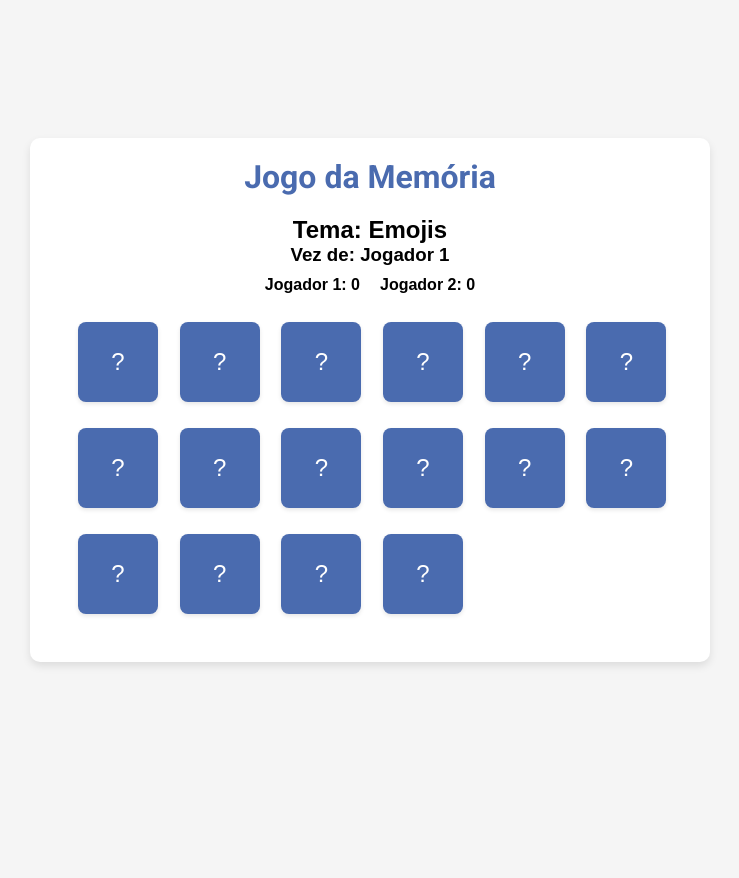
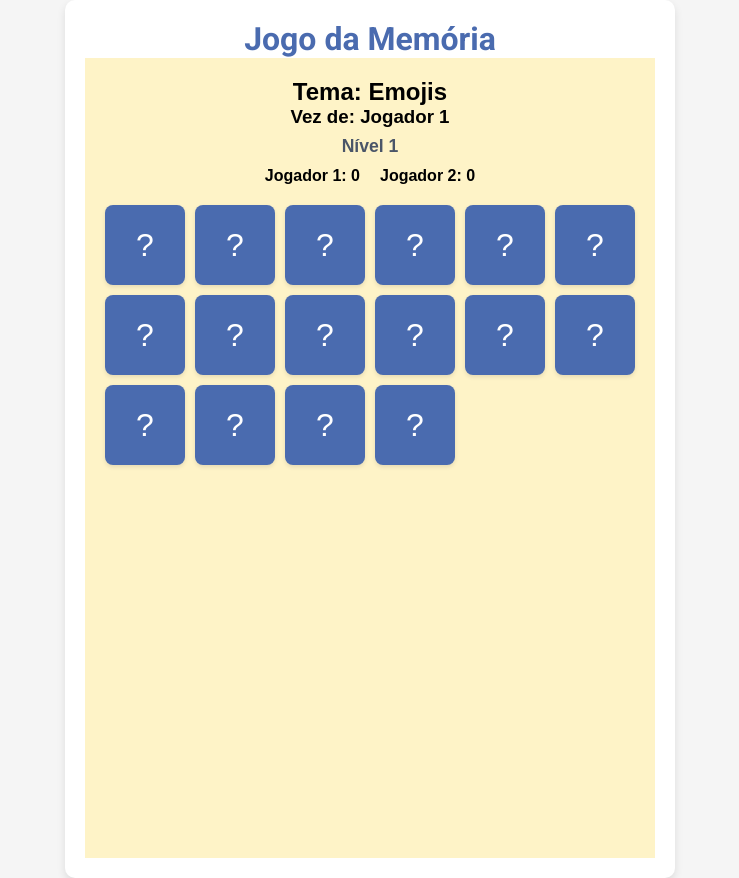
Before and after one commit to mac-2012-bot/memory-game, a React (Vite) app: page / in a window 1280 px wide. Both pictures are taken after a click on the button "Iniciar Jogo". Shown: the whole page, without its empty margins (270-1009 px from the left). Before the commit the page ends 800 px from the top, so only its background shows below. Built offline with nearby package versions, Linux system fonts and the light colour scheme.

Commit message:
feat: níveis, velocidade progressiva e cor de fundo por nível

```diff
--- a/src/App.css
+++ b/src/App.css
@@ -16,6 +16,12 @@ body {
   box-shadow: 0 4px 8px rgba(0, 0, 0, 0.1);
   max-width: 800px;
   width: 100%;
+}
+
+.app.playing {
+  background: transparent;
+  box-shadow: none;
+  padding: 0;
 }
 
 h1 {
--- a/src/App.tsx
+++ b/src/App.tsx
@@ -1,6 +1,6 @@
 import React, { useState } from 'react';
 import GameBoard from './components/GameBoard';
-import { Player, Theme } from './types';
+import type { Player, Theme } from './types';
 import './App.css';
 
 const App: React.FC = () => {
--- a/src/components/Card.tsx
+++ b/src/components/Card.tsx
@@ -1,5 +1,5 @@
 import React from 'react';
-import { CardType } from '../types';
+import type { CardType } from '../types';
 import '../styles/Card.css';
 
 interface CardProps {
--- a/src/components/GameBoard.tsx
+++ b/src/components/GameBoard.tsx
@@ -1,5 +1,6 @@
 import React, { useState, useEffect } from 'react';
-import { GameState, Player, Theme } from '../types';
+import { LEVEL_BACKGROUNDS } from '../types';
+import type { GameState, Player, Theme } from '../types';
 import { initializeGame, flipCard, resetFlippedCards, checkGameOver } from '../utils';
 import Card from './Card';
 import '../styles/GameBoard.css';
@@ -15,27 +16,29 @@ const GameBoard: React.FC<GameBoardProps> = ({ players, theme, onGameOver }) =>
     initializeGame(players, theme)
   );
 
-  // Resetar cartas viradas após 1 segundo
+  // Resetar cartas viradas após o delay do nível atual
   useEffect(() => {
     if (gameState.flippedCards.length === 2) {
       const timer = setTimeout(() => {
         setGameState((prev) => resetFlippedCards(prev));
-      }, 1000);
+      }, gameState.flipDelayMs);
       return () => clearTimeout(timer);
     }
-  }, [gameState.flippedCards]);
+  }, [gameState.flippedCards, gameState.flipDelayMs]);
 
   // Verificar se o jogo acabou
   useEffect(() => {
     const updatedGameState = checkGameOver(gameState);
-    if (updatedGameState.gameOver) {
+    if (updatedGameState.gameOver && !gameState.gameOver) {
       const winner = updatedGameState.players.reduce((prev, current) =>
         prev.score > current.score ? prev : current
       );
       onGameOver(winner);
     }
-    setGameState(updatedGameState);
-  }, [gameState.cards]);
+    if (updatedGameState.gameOver) {
+      setGameState(updatedGameState);
+    }
+  }, [gameState.cards, gameState.gameOver, gameState.players, onGameOver]);
 
   const handleCardClick = (cardId: string) => {
     // Só permite virar cartas se não houver 2 já viradas
@@ -45,12 +48,19 @@ const GameBoard: React.FC<GameBoardProps> = ({ players, theme, onGameOver }) =>
   };
 
   const currentPlayer = gameState.players[gameState.currentPlayerIndex];
+  const bgColor = LEVEL_BACKGROUNDS[(gameState.level - 1) % LEVEL_BACKGROUNDS.length];
 
   return (
-    <div className="game-board">
+    <div
+      className="game-board"
+      style={{ backgroundColor: bgColor, transition: 'background-color 0.6s ease' }}
+    >
       <div className="game-info">
         <h2>Tema: {gameState.theme.name}</h2>
         <h3>Vez de: {currentPlayer.name}</h3>
+        <div className="level-info">
+          <strong>Nível {gameState.level}</strong>
+        </div>
         <div className="scores">
           {gameState.players.map((player) => (
             <div key={player.id} className="player-score">
--- a/src/styles/Card.css
+++ b/src/styles/Card.css
@@ -1,10 +1,10 @@
 .card {
   perspective: 1000px;
-  width: 80px;
-  height: 80px;
-  margin: 8px;
+  width: 100%;
+  aspect-ratio: 1 / 1;
   cursor: pointer;
   transition: transform 0.3s;
+  box-sizing: border-box;
 }
 
 .card:hover {
@@ -26,6 +26,8 @@
 
 .card-front, .card-back {
   position: absolute;
+  top: 0;
+  left: 0;
   width: 100%;
   height: 100%;
   backface-visibility: hidden;
@@ -34,7 +36,7 @@
   justify-content: center;
   border-radius: 8px;
   box-shadow: 0 2px 4px rgba(0, 0, 0, 0.1);
-  font-size: 24px;
+  font-size: clamp(18px, 5vw, 32px);
   background: #fff;
 }
 
--- a/src/styles/GameBoard.css
+++ b/src/styles/GameBoard.css
@@ -4,6 +4,9 @@
   align-items: center;
   padding: 20px;
   font-family: Arial, sans-serif;
+  min-height: 100vh;
+  width: 100%;
+  box-sizing: border-box;
 }
 
 .game-info {
@@ -11,10 +14,18 @@
   text-align: center;
 }
 
+.level-info {
+  margin-top: 8px;
+  font-size: 1.1em;
+  color: #4a5568;
+}
+
 .scores {
   display: flex;
   gap: 20px;
   margin-top: 10px;
+  flex-wrap: wrap;
+  justify-content: center;
 }
 
 .player-score {
@@ -25,17 +36,14 @@
   display: grid;
   grid-template-columns: repeat(auto-fill, minmax(80px, 1fr));
   gap: 10px;
+  width: 100%;
   max-width: 600px;
   margin: 0 auto;
+  box-sizing: border-box;
 }
 
 @media (max-width: 600px) {
   .cards-grid {
     grid-template-columns: repeat(auto-fill, minmax(60px, 1fr));
   }
-
-  .card {
-    width: 60px;
-    height: 60px;
-  }
 }
--- a/src/types.ts
+++ b/src/types.ts
@@ -24,4 +24,23 @@ export type GameState = {
   flippedCards: CardType[];
   gameOver: boolean;
   theme: Theme;
+  level: number; // Nível atual (1, 2, 3, ...)
+  movesInLevel: number; // Jogadas feitas no nível atual
+  flipDelayMs: number; // Tempo que as cartas ficam viradas (ms) — baixa com o nível
 };
+
+// Cores de fundo por nível (passa a cor de fundo do tabuleiro)
+export const LEVEL_BACKGROUNDS: string[] = [
+  '#fef3c7', // 1 — amarelo claro
+  '#dbeafe', // 2 — azul claro
+  '#dcfce7', // 3 — verde claro
+  '#fce7f3', // 4 — rosa claro
+  '#ede9fe', // 5 — lilás claro
+  '#ffe4c4', // 6 — bege
+  '#cffafe', // 7 — ciano claro
+  '#fee2e2', // 8 — vermelho claro
+  '#f0fdf4', // 9 — verde menta
+  '#fafafa', // 10 — neutro
+];
+
+export const MOVES_PER_LEVEL = 5;
--- a/src/utils.ts
+++ b/src/utils.ts
@@ -1,4 +1,5 @@
-import { CardType, Theme, GameState, Player } from './types';
+import type { CardType, Theme, GameState, Player } from './types';
+import { MOVES_PER_LEVEL } from './types';
 import { v4 as uuidv4 } from 'uuid';
 
 // Baralhar array (Fisher-Yates)
@@ -24,6 +25,14 @@ export const createCards = (theme: Theme): CardType[] => {
   return shuffleArray(cards);
 };
 
+// Velocidade progressiva — começa devagar, acelera com o nível
+// Nível 1: 2000ms, Nível 2: 1800ms, ... mínimo 400ms
+export const flipDelayForLevel = (level: number): number => {
+  const base = 2000;
+  const decay = 200 * (level - 1);
+  return Math.max(400, base - decay);
+};
+
 // Inicializar estado do jogo
 export const initializeGame = (players: Player[], theme: Theme): GameState => {
   return {
@@ -33,6 +42,9 @@ export const initializeGame = (players: Player[], theme: Theme): GameState => {
     flippedCards: [],
     gameOver: false,
     theme,
+    level: 1,
+    movesInLevel: 0,
+    flipDelayMs: flipDelayForLevel(1),
   };
 };
 
@@ -63,6 +75,7 @@ export const flipCard = (gameState: GameState, cardId: string): GameState => {
         cards: updatedCards,
         players: updatedPlayers,
         flippedCards: [],
+        movesInLevel: gameState.movesInLevel + 1,
       };
     } else {
       // Não é par, passa a vez
@@ -71,6 +84,7 @@ export const flipCard = (gameState: GameState, cardId: string): GameState => {
         cards: newCards,
         flippedCards: newFlippedCards,
         currentPlayerIndex: (currentPlayerIndex + 1) % players.length,
+        movesInLevel: gameState.movesInLevel + 1,
       };
     }
   }
@@ -78,9 +92,9 @@ export const flipCard = (gameState: GameState, cardId: string): GameState => {
   return { ...gameState, cards: newCards, flippedCards: newFlippedCards };
 };
 
-// Resetar cartas viradas (após 1 segundo)
+// Resetar cartas viradas (após o delay do nível)
 export const resetFlippedCards = (gameState: GameState): GameState => {
-  const { cards, flippedCards } = gameState;
+  const { cards, flippedCards, movesInLevel, level } = gameState;
   if (flippedCards.length !== 2) return gameState;
 
   const updatedCards = cards.map((card) =>
@@ -89,7 +103,19 @@ export const resetFlippedCards = (gameState: GameState): GameState => {
       : card
   );
 
-  return { ...gameState, cards: updatedCards, flippedCards: [] };
+  // Verifica se passámos de nível (a cada MOVES_PER_LEVEL jogadas)
+  const didLevelUp = movesInLevel >= MOVES_PER_LEVEL;
+  const newLevel = didLevelUp ? level + 1 : level;
+  const newMoves = didLevelUp ? 0 : movesInLevel;
+
+  return {
+    ...gameState,
+    cards: updatedCards,
+    flippedCards: [],
+    level: newLevel,
+    movesInLevel: newMoves,
+    flipDelayMs: flipDelayForLevel(newLevel),
+  };
 };
 
 // Verificar se o jogo acabou
```
